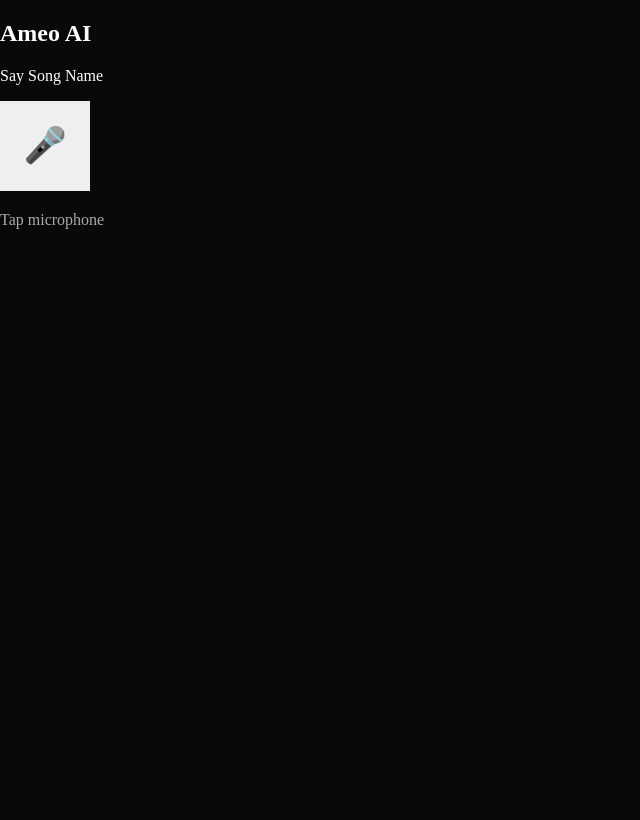
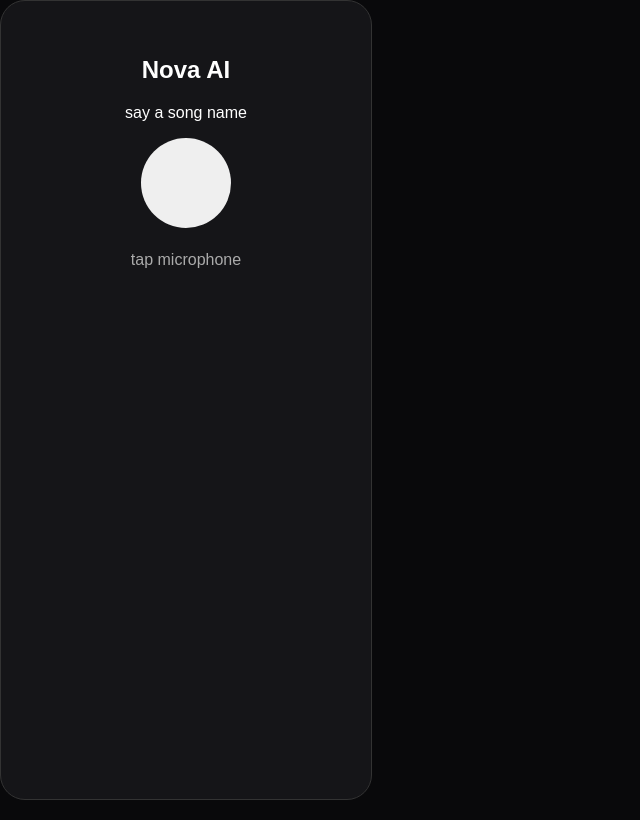
Before and after one commit to ameo05/Agent-AI, a Flask app: page / in a window 1280 px wide. Shown: the whole page, without its empty margins (0-640 px from the left). Run offline with Flask 3, Linux system fonts and the light colour scheme.

Commit message:
Update index.html

```diff
--- a/app/templates/index.html
+++ b/app/templates/index.html
@@ -5,74 +5,73 @@
     <title>Nova AI</title>
     <style>
     body{
-            margin: 0;
+        margin:0;
         height: 100vh;
-            displaying:grid;
+        display:grid;
         place-item:center;
-            background: #09090b;
+        background:#09090b;
         color:white;
-            front-family: arial;
+        font-family:Arial;
 }
-
     .card{
-            width: 300px;
-            padding: 35px;
-            text-aling: center;
+        width:300px;
+        padding:35px;
+        text-align:center;
         background:#151518;
-            border: 1px solid #333;
+        border:1px solid #333;
         border-radius:25px;
     }
 
     .mic{
-            width: 90px;
-            height: 90px;
-            border: 0px;
-            border-radius: 50;
-            font-size: 35px;
+        width:90px;
+        height:90px;
+        border:0;
+        border-radius:50%;
+        font-size:35px;
         cursor:pointer;
     }
 
     .status{
+
         margin-top:20px;
         color:#aaa;
     }
 
     .song{
-            margin-top:10px;
+        margin-top:10;
         font-size:13px;
     }
 
     .listening{
-            transform:scale(1.1);
+        transform:scale(1,1);
         box-shadow:0 0 0 10px #ffffff18;
     }
+
+
 </style>
+
 </head>
+
 <body>
 
-<div class="class">
+    <div class="card">
+    <center>
+        <h2>Nova AI</h2>
+        <p>say a song name</p>
+        <button id = "mic" class="mic"></button>
 
-    <h2>Ameo AI</h2>
-
-    <p> Say Song Name </p>
-
-    <button id = "mic" class="mic">
-        🎤
-    </button>
-
-    <div id = "status" class="status">
-        Tap microphone
+        <div id =  "status" class = "status">
+            tap microphone
         </div>
 
-    <div id="song" class"song">
+        <div id ="song" class = "song"></div>
+
+    </center>
     </div>
-
     <script>
-    const mic=document.getElementById("mic");
-    const status=document.getElementById("status");
+        const mic= document.getElementById("mic");
+        const status=document.getElemetById("status");
         const song=document.getElementById("song");
-
-</script>
 
 
 </body>
```
Lines whose indentation alone changed are shown as unchanged.
